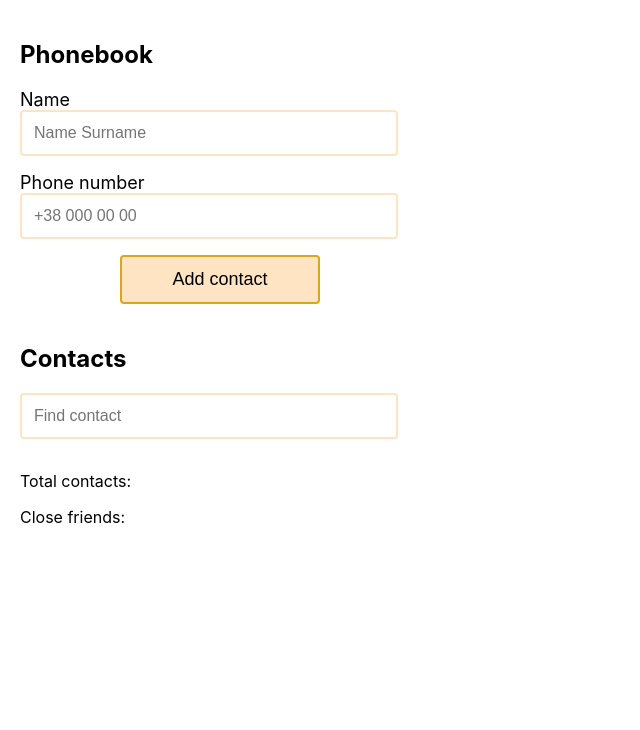
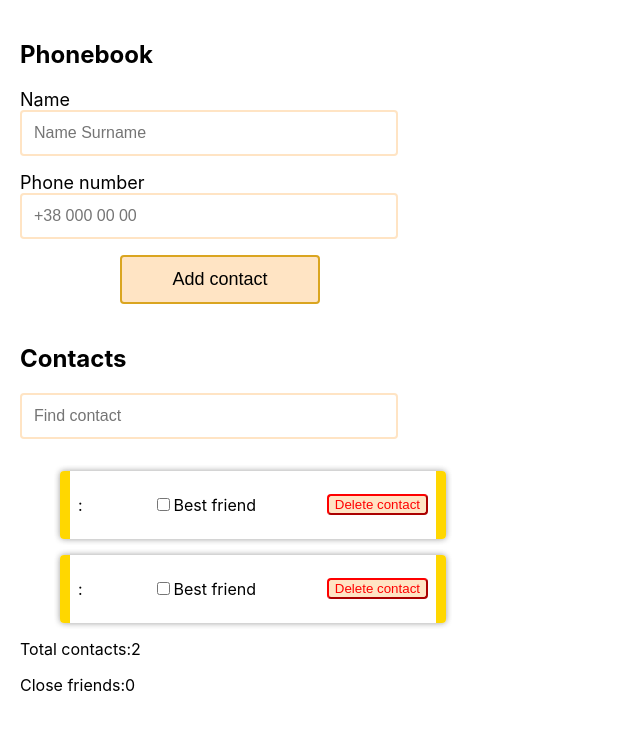
Before and after one commit to Valeriia789/goit-react-hw-4-phonebook, a React (Create React App) app: page / in a window 1280 px wide. Shown: the top 730 px of the page, without its empty margins (0-640 px from the left). Built offline with nearby package versions, Linux system fonts and the light colour scheme.

Commit message:
робота з хуками

```diff
--- a/src/components/App.js
+++ b/src/components/App.js
@@ -1,87 +1,79 @@
 import React, { Component, useEffect, useState } from 'react'
 import { nanoid } from 'nanoid'
 
+import useLocalStorage from '../hooks/useLocalStorage'
 import { ContactList } from './ContactList/ContactList'
 import ContactsEditor from './ContactsEditor/ContactsEditor'
 import { Filter } from './Filter/Filter'
 
 const App = () => {
-  const [contacts, setContacts] = useState([])
+  const [contacts, setContacts] = useLocalStorage('contacts', [])
   const [filter, setFilter] = useState('')
 
   useEffect(() => {
     const savedContacts = localStorage.getItem('contacts')
     if (savedContacts) {
-      setContacts(savedContacts)
+      setContacts([...savedContacts])
     }
   }, [])
 
-  // useEffect(() => {
-  //     // localStorage.setItem('contacts', contacts)
-  //     localStorage.setItem('contacts', JSON.stringify(contacts))
-  // }, [contacts])
+  useEffect(() => {
+      localStorage.setItem('contacts', JSON.stringify(contacts))
+  }, [contacts])
 
   const addContact = (name, number) => {
-    // const names = contacts.map(contact => contact.name)
-    // console.log(names);
-    console.log(name);
-    console.log(number);
+    const names = contacts.map(contact => contact.name)
+    console.log(names)
 
-    // if (names.find(myContact => myContact === name)) {
-    //   alert(`${name} is already in contacts`)
-    // } else {
+    if (names.find(myContact => myContact === name)) {
+      alert(`${name} is already in contacts`)
+    } else {
       const newContact = {
         id: nanoid(),
         name,
         number,
         group: false
       }
-     setContacts(state => ({
-      ...state,
-      ...newContact
-     }))
-    // }
+
+      setContacts(prevState => [...prevState, newContact])
+    }
   }
 
-  // deleteContact = contactId => {
-  //   this.setState(prevState => {
-  //     return {
-  //       contacts: prevState.contacts.filter(({ id }) => id !== contactId)
-  //     }
-  //   })
-  // }
+  const deleteContact = contactId => {
+    setContacts(contacts.filter(({ id }) => id !== contactId))
+  }
 
-  // updateGroup = contactId => {
-  //   this.setState(prevState => {
-  //     return {
-  //       contacts: prevState.contacts.map(contact => {
-  //         if (contact.id === contactId) {
-  //           return {
-  //             ...contact,
-  //             group: !contact.group
-  //           }
-  //         }
-  //         return contact
-  //       })
-  //     }
-  //   })
-  // }
+  const updateGroup = contactId => {
+    setContacts(
+      contacts.map(contact => {
+        if (contact.id === contactId) {
+          return {
+            ...contact,
+            group: !contact.group
+          }
+        }
+        return contact
+      })
+    )
+  }
 
-  // updateFilter = filter => {
-  //   this.setState({ filter })
-  // }
+  const updateFilter = sort => {
+    setFilter(sort)
+  }
 
-  // getFilteredContacts = () => {
-  //   return this.state.contacts.filter(contact =>
-  //     contact.name.toLowerCase().includes(this.state.filter.toLowerCase())
-  //   )
-  // }
+  const getFilteredContacts = () => {
+    if (filter) {
+      return contacts.filter(contact =>
+        contact.name.toLowerCase().includes(filter.toLowerCase())
+      )
+    }
+    return contacts
+  }
 
-    // const filteredContacts = this.getFilteredContacts()
-
-    // const closeFriendsGroup = contacts.filter(contact => contact.group)
-    // const totalContacts = contacts.length
-    // console.log(totalContacts);
+  const contsctsInGroup = contacts.filter(contact => contact.group)
+  const closeFriendsGroup = contsctsInGroup.length
+  const totalContacts = contacts.length
+  const filteredContacts = getFilteredContacts()
 
   return (
     <>
@@ -90,28 +82,24 @@ const App = () => {
 
       <h2>Contacts</h2>
       <div>
-          <Filter
-          // value={filter}
-          // onUpdateFilter={this.updateFilter}
+        <Filter value={filter} onUpdateFilter={updateFilter} />
+
+        {filteredContacts.length > 0 && (
+        <ContactList
+          contacts={filteredContacts}
+          onDeleteContact={deleteContact}
+          onUpdateContact={updateGroup}
         />
-
-          {/* {filteredContacts.length > 0 && ( */}
-            <ContactList
-            contacts={contacts}
-              // contacts={filteredContacts}
-              // onDeleteContact={this.deleteContact}
-              // onUpdateContact={this.updateGroup}
-            />
-          {/* )} */}
+        )}
 
         <div>
           <p>
             Total contacts:
-              {/* {contacts.length} */}
+            {totalContacts}
           </p>
           <p>
             Close friends:
-              {/* {closeFriendsGroup.length} */}
+            {closeFriendsGroup}
           </p>
         </div>
       </div>
--- a/src/components/ContactList/ContactList.js
+++ b/src/components/ContactList/ContactList.js
@@ -3,7 +3,6 @@ import PropTypes from 'prop-types'
 import { ContactListItem } from '../ContactListItem/ContactListItem'
 
 export const ContactList = ({ contacts, onDeleteContact, onUpdateContact }) => {
-  console.log(contacts)
   return (
     <>
       <ul>
@@ -13,8 +12,8 @@ export const ContactList = ({ contacts, onDeleteContact, onUpdateContact }) => {
             name={contact.name}
             number={contact.number}
             group={contact.group}
-            // onDelete={() => onDeleteContact(contact.id)}
-            // onUpdate={() => onUpdateContact(contact.id)}
+            onDelete={() => onDeleteContact(contact.id)}
+            onUpdate={() => onUpdateContact(contact.id)}
           />
         })
       : null }
@@ -24,8 +23,8 @@ export const ContactList = ({ contacts, onDeleteContact, onUpdateContact }) => {
 }
 
 ContactList.propTypes = {
-  // onDeleteContact: PropTypes.func.isRequired,
-  // onUpdateContact: PropTypes.func.isRequired,
+  onDeleteContact: PropTypes.func.isRequired,
+  onUpdateContact: PropTypes.func.isRequired,
   contacts: PropTypes.arrayOf(
     PropTypes.shape({
       id: PropTypes.string.isRequired,
--- a/src/components/ContactsEditor/ContactsEditor.js
+++ b/src/components/ContactsEditor/ContactsEditor.js
@@ -27,8 +27,8 @@ const ContactsEditor = ({ onAddContact }) => {
   const handleSubmit = event => {
     event.preventDefault()
     onAddContact(name, number)
-    setName(' ')
-    setNumber(' ')
+    setName('')
+    setNumber('')
   }
 
   return (
@@ -41,7 +41,7 @@ const ContactsEditor = ({ onAddContact }) => {
           value={name}
           onChange={handleChange}
           placeholder='Name Surname'
-          pattern="^[a-zA-Zа-яА-Я]+(([' -][a-zA-Zа-яА-Я ])?[a-zA-Zа-яА-Я]*)*$"
+          // pattern="^[a-zA-Zа-яА-Я]+(([' -][a-zA-Zа-яА-Я ])?[a-zA-Zа-яА-Я]*)*$"
           title="Name may contain only letters, apostrophe, dash and spaces. For example Adrian, Jacob Mercer, Charles de Batz de Castelmore d'Artagnan"
           required
         />
@@ -55,7 +55,7 @@ const ContactsEditor = ({ onAddContact }) => {
           value={number}
           onChange={handleChange}
           placeholder='+38 000 00 00'
-          pattern='\+?\d{1,4}?[-.\s]?\(?\d{1,3}?\)?[-.\s]?\d{1,4}[-.\s]?\d{1,4}[-.\s]?\d{1,9}'
+          // pattern='\+?\d{1,4}?[-.\s]?\(?\d{1,3}?\)?[-.\s]?\d{1,4}[-.\s]?\d{1,4}[-.\s]?\d{1,9}'
           title='Phone number must be digits and can contain spaces, dashes, parentheses and can start with +'
           required
         />
--- a/src/hooks/useLocalStorage.js
+++ b/src/hooks/useLocalStorage.js
@@ -6,7 +6,6 @@ export default function useLocalStorage(key, defaultValue) {
   })
 
   useEffect(() => {
-    // window.localStorage.setItem(key, state)
     window.localStorage.setItem(key, JSON.stringify(state))
   }, [key, state])
 
```
Lines whose indentation alone changed are shown as unchanged.
